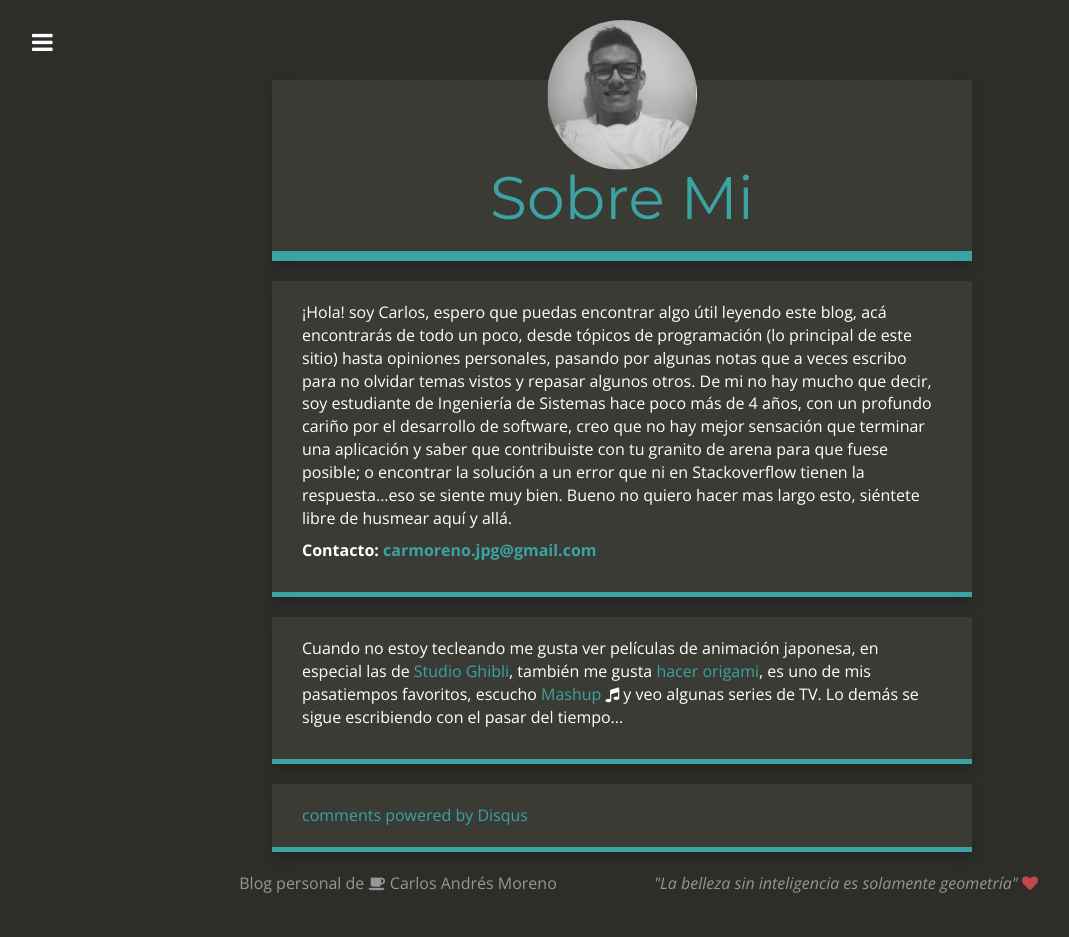
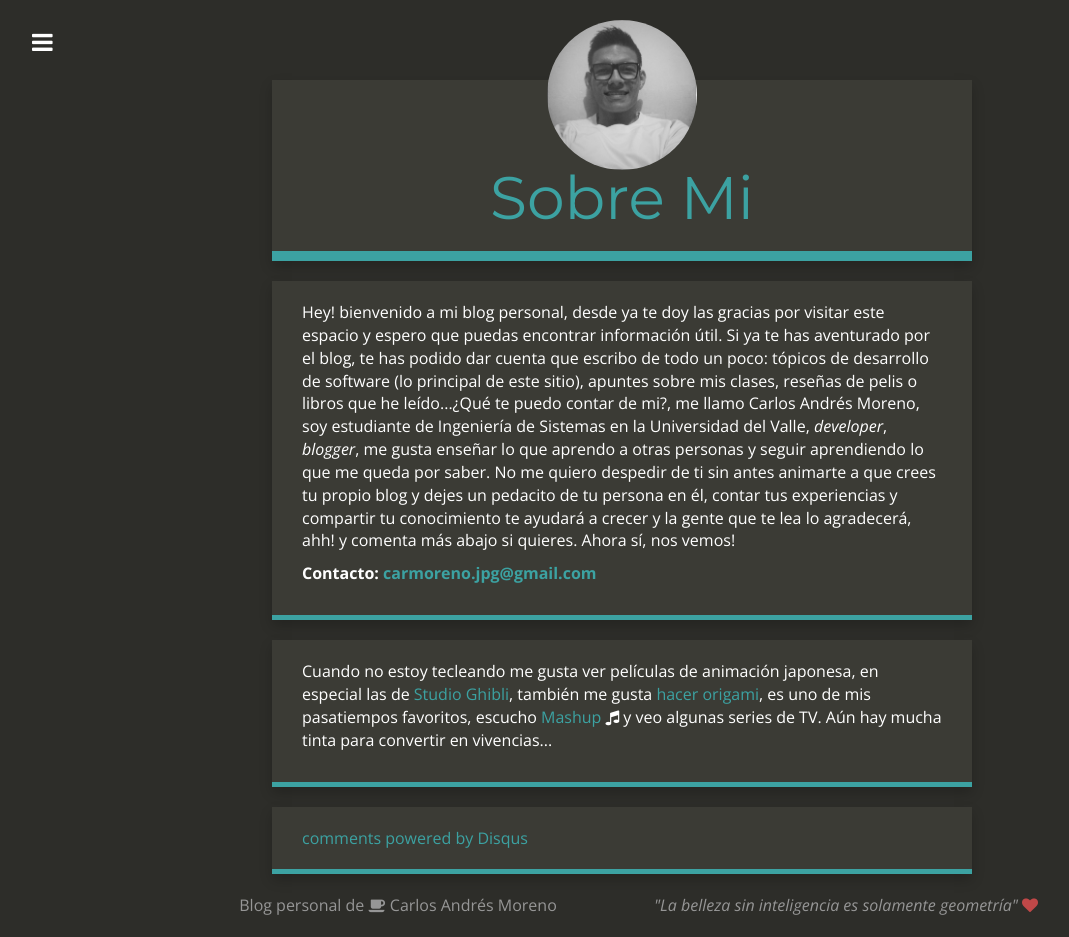
Before and after one commit to CarMoreno/carmoreno.github.io, a Jekyll site: the page about/index.html, which Jekyll copies as it is, in a window 1280 px wide. Shown: the whole page, without its empty margins (18-1087 px from the left). Built offline with Jekyll 4.4.1, drawn with Linux system fonts in a browser that asks for light colours; nearby versions of some CDN libraries; comment, search, counter and statistics services are not loaded; before the commit the page ends 914 px from its top, so only the background shows below that.

Commit message:
update about/index.html

```diff
--- a/about/index.html
+++ b/about/index.html
@@ -82,12 +82,12 @@
           <h1 class="header author-header" itemprop="headline">Sobre Mi</h1>
         </div>
         <div class="col-md-12 main content-panel">
-        <p>¡Hola! soy Carlos, espero que puedas encontrar algo útil leyendo este blog, acá encontrarás de todo un poco, desde tópicos de programación (lo principal de este sitio) hasta opiniones personales, pasando por algunas notas que a veces escribo para no olvidar temas vistos y repasar algunos otros. De mi no hay mucho que decir, soy estudiante de Ingeniería de Sistemas hace poco más de 4 años, con un profundo cariño por el desarrollo de software, creo que no hay mejor sensación que terminar una aplicación y saber que contribuiste con tu granito de arena para que fuese posible; o encontrar la solución a un error que ni en Stackoverflow tienen la respuesta...eso se siente muy bien. Bueno no quiero hacer mas largo esto, siéntete libre de husmear aquí y allá.</p>
+        <p>Hey! bienvenido a mi blog personal, desde ya te doy las gracias por visitar este espacio y espero que puedas encontrar información útil. Si ya te has aventurado por el blog, te has podido dar cuenta que escribo de todo un poco: tópicos de desarrollo de software (lo principal de este sitio), apuntes sobre mis clases, reseñas de pelis o libros que he leído...¿Qué te puedo contar de mi?, me llamo Carlos Andrés Moreno, soy estudiante de Ingeniería de Sistemas en la Universidad del Valle, <i>developer</i>, <i>blogger</i>, me gusta enseñar lo que aprendo a otras personas y seguir aprendiendo lo que me queda por saber. No me quiero despedir de ti sin antes animarte a que crees tu propio blog y dejes un pedacito de tu persona en él, contar tus experiencias y compartir tu conocimiento te ayudará a crecer y la gente que te lea lo agradecerá, ahh! y comenta más abajo si quieres. Ahora sí, nos vemos!
         <p><strong>Contacto: <a href="mailto:carmoreno.jpg@gmail.com">carmoreno.jpg@gmail.com</a> </strong></p>
         </div>
 
         <div class="col-md-12 content-panel article">
-        <p>Cuando no estoy tecleando me gusta ver películas de animación japonesa, en especial las de <a href="https://es.wikipedia.org/wiki/Studio_Ghibli">Studio Ghibli</a>, también me gusta <a href="http://carmoreno.github.io/galeria">hacer origami</a>, es uno de mis pasatiempos favoritos, escucho <a href="https://www.youtube.com/watch?v=lTx3G6h2xyA">Mashup</a> <i class="fa fa-music"></i> y veo algunas series de TV. Lo demás se sigue escribiendo con el pasar del tiempo...</p>
+        <p>Cuando no estoy tecleando me gusta ver películas de animación japonesa, en especial las de <a href="https://es.wikipedia.org/wiki/Studio_Ghibli">Studio Ghibli</a>, también me gusta <a href="http://carmoreno.github.io/galeria">hacer origami</a>, es uno de mis pasatiempos favoritos, escucho <a href="https://www.youtube.com/watch?v=lTx3G6h2xyA">Mashup</a> <i class="fa fa-music"></i> y veo algunas series de TV. Aún hay mucha tinta para convertir en vivencias...</p>
         </div>
       </div>
 
```
